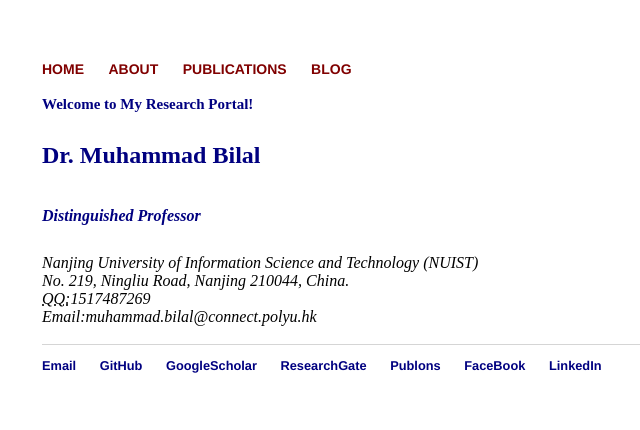
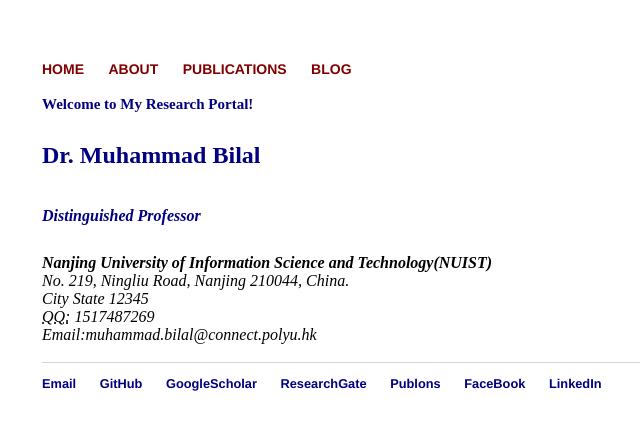
Before and after one commit to rs-DrBilal/rsbilal.github.io, a Jekyll site: the page built from index.html, in a window 1280 px wide. Shown: the top 430 px of the page, without its empty margins (150-790 px from the left). Built offline with Jekyll 4.4.1, drawn with Linux system fonts in a browser that asks for light colours.

Commit message:
Update index.html

```diff
--- a/index.html
+++ b/index.html
@@ -6,11 +6,13 @@ title: Muhammad Bilal
 	<p style="color: NAVY; font-size:15px"><strong>Welcome to My Research Portal!</strong></p>
 	<p <li><a href="http://ocean.nuist.edu.cn/muhammadbilal" style="color: NAVY"><strong>Dr. Muhammad Bilal</strong></a><br></p>
 		<p <li><a href="http://ocean.nuist.edu.cn"style="color: NAVY;font-size:16px;line-height: 0.5"><strong><em>Distinguished Professor</em></strong></a></p>
+
 					<address>
-					Nanjing University of Information Science and Technology (NUIST)<br>
+					<strong>Nanjing University of Information Science and Technology(NUIST)</strong><br>
 					No. 219, Ningliu Road, Nanjing 210044, China.<br>
-					<abbr title="QQ">QQ:</abbr>1517487269<br>
+					City State 12345<br>
+					<abbr title="QQ">QQ:</abbr> 1517487269<br>
 					<span class="obfuscate">Email:muhammad.bilal@connect.polyu.hk</span>
-					</address> <br>
+					</address><br>
 
 </div><!-- /.blurb -->
```
